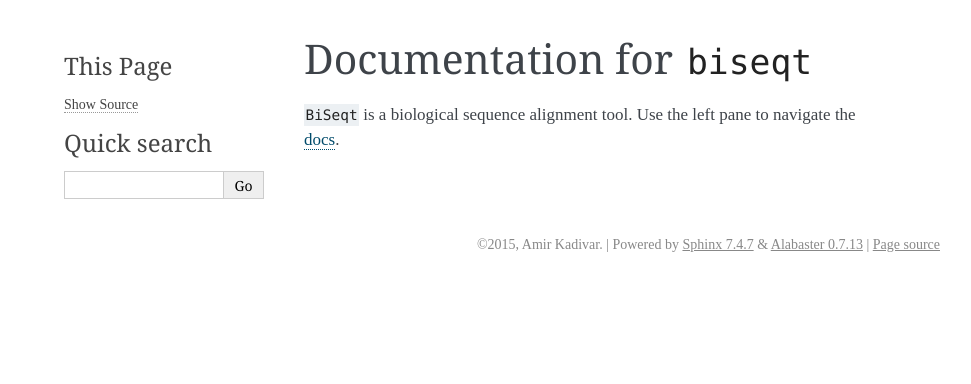
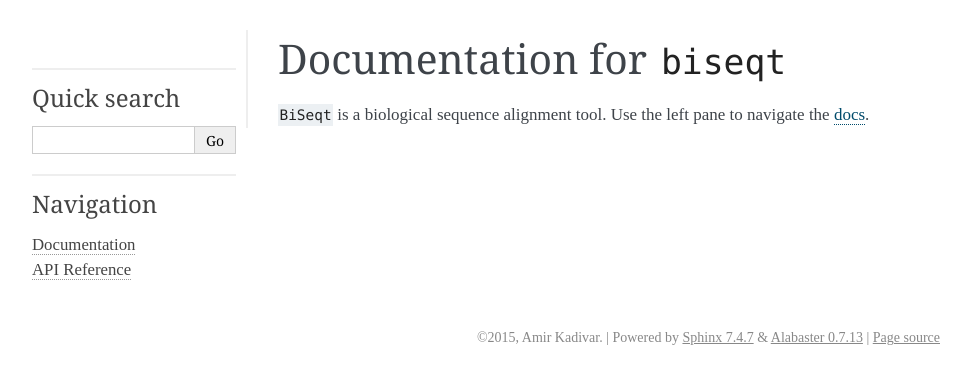
Before and after one commit to amirkdv/biseqt, a Sphinx documentation site: the page built from docs/index.rst, in a window 1280 px wide. Shown: the top 384 px of the page, without its empty margins (170-1141 px from the left). Built offline with Sphinx 7.4.7, drawn with Linux system fonts in a browser that asks for light colours; some web fonts are replaced; pages that are not in the unit, such as notebooks, are missing from menus.

Commit message:
alabaster theme adjustments

```diff
--- a/docs/_static/theme_hacks.css
+++ b/docs/_static/theme_hacks.css
@@ -71,7 +71,22 @@
 }
 
 div.document {
-  width: 65% !important;
+  width: 70% !important;
+}
+
+div.sphinxsidebar {
+  width: 25% !important;
+}
+
+div.bodywrapper {
+  margin: 0 0 0 25% !important;
+  border-left: #eee solid 2px !important;
+}
+
+div.sphinxsidebarwrapper h3 {
+  border-top: #eee solid 2px !important;
+  margin-top: 20px !important;
+  padding-top: 10px !important;
 }
 
 body {
--- a/docs/conf.py
+++ b/docs/conf.py
@@ -202,6 +202,7 @@
 
 # Custom sidebar templates, maps document names to template names.
 #html_sidebars = {}
+html_sidebars = {'*': ['searchbox.html', 'localtoc.html', 'navigation.html']}
 
 # Additional templates that should be rendered to pages, maps page names to
 # template names.
```
